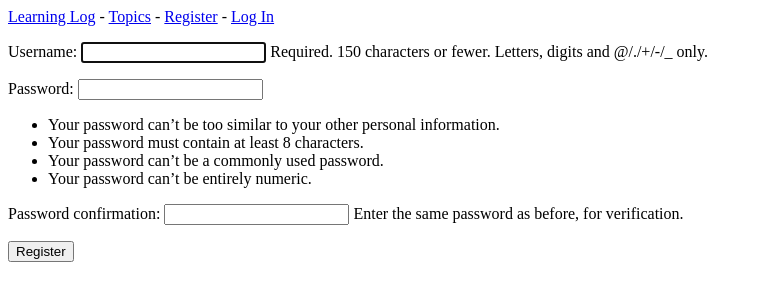
After one commit to Dolphinico/learning_log, a Django app: page /users/register/ in a window 1280 px wide. The commit adds this page. Shown: the top 301 px of the page, without its empty margins (0-759 px from the left). Run offline with Django 3.2, Linux system fonts and the light colour scheme.

Commit message:
добавил login,reg, reg-check

```diff
--- a/learning_log/settings.py
+++ b/learning_log/settings.py
@@ -121,3 +121,6 @@ USE_TZ = True
 # https://docs.djangoproject.com/en/3.1/howto/static-files/
 
 STATIC_URL = '/static/'
+
+# Мои настройки
+LOGIN_URL = '/users/login/'
--- a/learning_log/urls.py
+++ b/learning_log/urls.py
@@ -20,7 +20,7 @@ app_name = 'learning_logs'
 
 urlpatterns = [
     path('admin/', admin.site.urls),
-    path('^users/', include('users.urls', namespace='users')),
+    path('users/', include('users.urls', namespace='users')),
     path('', include(('learning_logs.urls','learning_logs'),namespace = 'learning_logs')),
 
 ]
--- a/learning_logs/models.py
+++ b/learning_logs/models.py
@@ -1,4 +1,5 @@
 from django.db import models
+from django.contrib.auth.models import User
 
 # Create your models here.
 
@@ -15,6 +16,7 @@ class Topic(models.Model):
     # Аргумент auto_add_now=True приказывает  Django автоматически присвоить этому атрибуту текущую дату и время
     # каждый раз, когда пользователь создает новую тему:
     date_added = models.DateTimeField(auto_now_add=True)
+    owner = models.ForeignKey(User, on_delete=models.DO_NOTHING)
     # Необходимо сообщить Django, какой атрибут должен использоваться по умолчанию при вводе информации о теме.
     # Django вызывает метод __str__() для вывода простого представления модели.
     # Мы написали реализацию __str__(), которая возвращает строку, хранящуюся в атрибуте text:
--- a/learning_logs/templates/learning_logs/base.html
+++ b/learning_logs/templates/learning_logs/base.html
@@ -4,9 +4,10 @@
     <a href="{% url 'learning_logs:topics' %}">Topics</a> -
     {% if user.is_authenticated %}
         Hello, {{ user.username }}.
-        - <a href="{% url 'users:logout' %}">log out</a>
+        - <a href="{% url 'users:logout' %}">Log Out</a>
     {% else %}
-        <a href="{% url 'users:login' %}">log in</a>
+        <a href="{% url 'users:register' %}">Register</a> -
+        <a href="{% url 'users:login' %}">Log In</a>
     {% endif %}
 </p>
 {% block content %} {% endblock content %}
--- a/users/templates/users/login.html
+++ b/users/templates/users/login.html
@@ -19,7 +19,7 @@
     перенаправить пользователя после успешно выполненного входа.
     В нашем случае пользователь возвращается обратно на домашнюю страницу -->
 
-        <button name="submit">log in</button>
+        <button name="submit">Log In</button>
         <input type="hidden" name="next" value="{% url 'learning_logs:index' %}" />
     </form>
 
--- /dev/null
+++ b/users/templates/users/register.html
@@ -0,0 +1,12 @@
+{% extends "learning_logs/base.html" %}
+
+{% block content %}
+
+<form method="post" action="{% url 'users:register' %}">
+    {% csrf_token %}
+    {{ form.as_p }}
+    <button name="submit">Register</button>
+    <input type="hidden" name="next" value="{% url 'learning_logs:index' %}" />
+</form>
+
+{% endblock content %}
--- a/users/urls.py
+++ b/users/urls.py
@@ -14,5 +14,6 @@ urlpatterns = [
     path('login/', LoginView.as_view(template_name = 'users/login.html'),name='login'),
     # страница выхода:
     path('logout/', views.logout_view, name='logout'),
-    # path('register/', views.register, name='register'),
+    # страница регистрации
+    path('register/', views.register, name='register'),
 ]
--- a/users/views.py
+++ b/users/views.py
@@ -1,9 +1,25 @@
 from django.shortcuts import render
 from django.http import HttpResponseRedirect
 from django.urls import reverse
-from django.contrib.auth import logout
+from django.contrib.auth import login, logout, authenticate
+from django.contrib.auth.forms import UserCreationForm
 
 def logout_view(request):
     """Завершает сеанс работы с приложением."""
     logout(request)
     return HttpResponseRedirect(reverse('learning_logs:index'))
+
+def register(request):
+    """Регестрирует нового пользователя"""
+    if request.method != 'POST':
+        form = UserCreationForm()
+    else:
+        form = UserCreationForm(data=request.POST)
+        if form.is_valid():
+            new_user = form.save()
+            authenticated_user = authenticate(username=new_user.username,
+                password=request.POST['password1'])
+            login(request,authenticated_user)
+            return HttpResponseRedirect(reverse('learning_logs:index'))
+    context = {'form': form}
+    return render(request, 'users/register.html', context)
```
Also changed, not shown: learning_logs/views.py (+17 -3 lines), db.sqlite3, learning_logs/migrations/0003_topic_owner.py (added).
